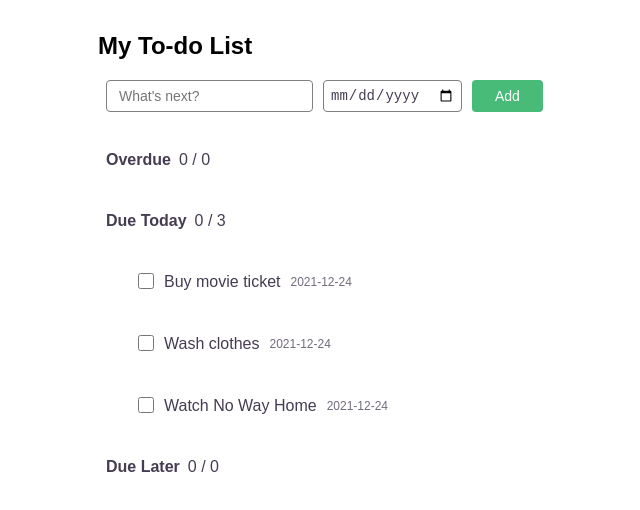
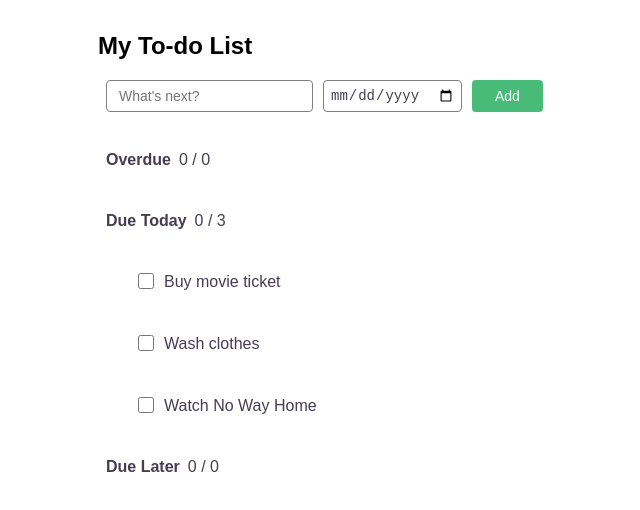
Before and after one commit to Karthick-sketch/To-do-Manager-FE, a React (Create React App) app: page / in a window 1280 px wide. Shown: the top 510 px of the page, without its empty margins (242-882 px from the left). Built offline with nearby package versions, Linux system fonts and the light colour scheme.

Commit message:
Don't show date for Due Today

```diff
--- a/src/App.js
+++ b/src/App.js
@@ -43,13 +43,21 @@ function TodoItems(props) {
     }
   }
 
+  function isNotToday(todo) {
+    if (todo.completed) {
+      return <p className="TodoItem-dueDate">{todo.due_date}</p>
+    } else {
+      return null;
+    }
+  }
+
   const listItems = arr.map(todo =>
     <li key={todo.id}>
       <label className="TodoItem-container">
         <div>
           <form action={"#/" + String(todo.id)}>{checked(todo)}</form>
           {strickoutText(todo)}
-          <p className="TodoItem-dueDate">{todo.due_date}</p>
+          {isNotToday(todo)}
         </div>
         <form action="#">
           <button className="TodoItem-delete">
--- a/src/index.css
+++ b/src/index.css
@@ -65,7 +65,9 @@ ul {
 }
 
 .TodoItem-container {
+  width: 68%;
   display: inline-flex;
+  justify-content: space-between;
   align-items: center;
   color: #453c52;
   padding: 6px 12px;
@@ -90,7 +92,6 @@ ul {
   border-color: transparent;
   background-color: transparent;
   visibility: hidden;
-  margin-left: 8px;
 }
 
 .TodoItem-delete img {
```
